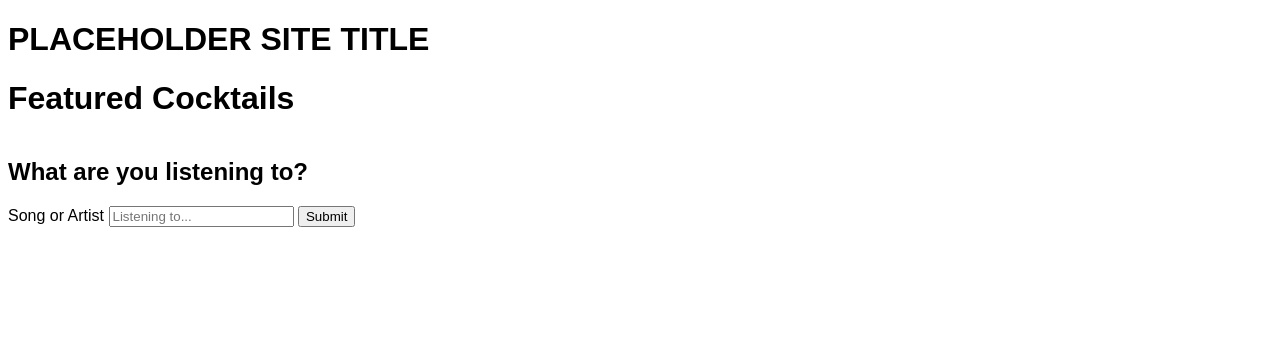
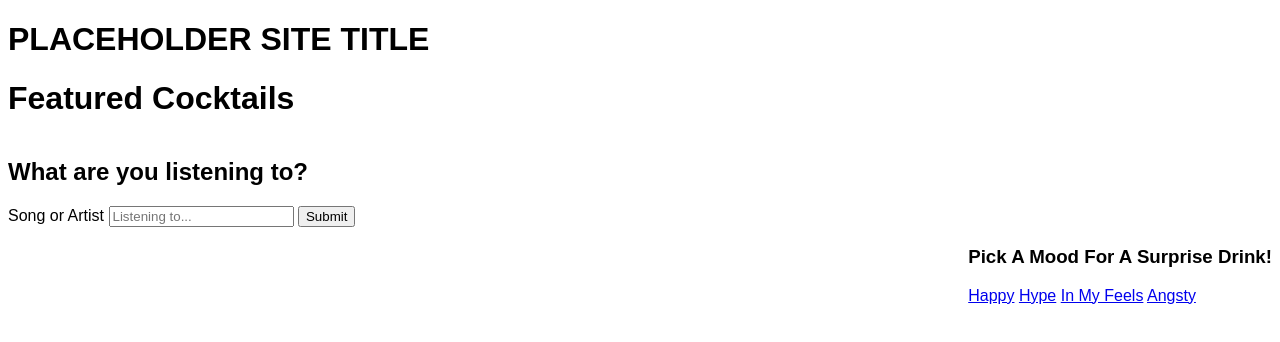
Before and after one commit to leonajuan/flatiron-phase-1-project, a plain HTML site: page index.html in a window 1280 px wide. Drawn offline with Linux system fonts and the light colour scheme; no server answers.

Commit message:
Started adding the mood dropdown

```diff
--- a/index.html
+++ b/index.html
@@ -32,6 +32,16 @@
 
   <div class="form-drink"></div>
 
+  <div class="mood-dropdown">
+    <h3>Pick A Mood For A Surprise Drink!</h3>
+      <div id="dropdownOptions">
+        <a href="#">Happy</a>
+        <a href="#">Hype</a>
+        <a href="#">In My Feels</a>
+        <a href="#">Angsty</a>
+      </div>
+    </div>
+
   <script type="text/javascript" src="src/index.js"></script>
 </body>
 </html
--- a/src/index.js
+++ b/src/index.js
@@ -72,6 +72,10 @@ function displayDrinkDetails(id) { // will display the featured drink's ingredie
   })
 }
 
+function dropdownToggle() {
+  document.getElementById("dropdownOptions").classList.toggle("show")
+}
+
 // TO-DO
   // put fetch in a function so it can be called in the "click" event and "submit" event
   // organize logic into individual functions
--- a/style.css
+++ b/style.css
@@ -31,3 +31,9 @@
 #submit-button {
   cursor: pointer;
 }
+
+.mood-dropdown {
+  float: right;
+  position: relative;
+}
+.mood-dropdown a:hover {background-color: lightpink;}
```
